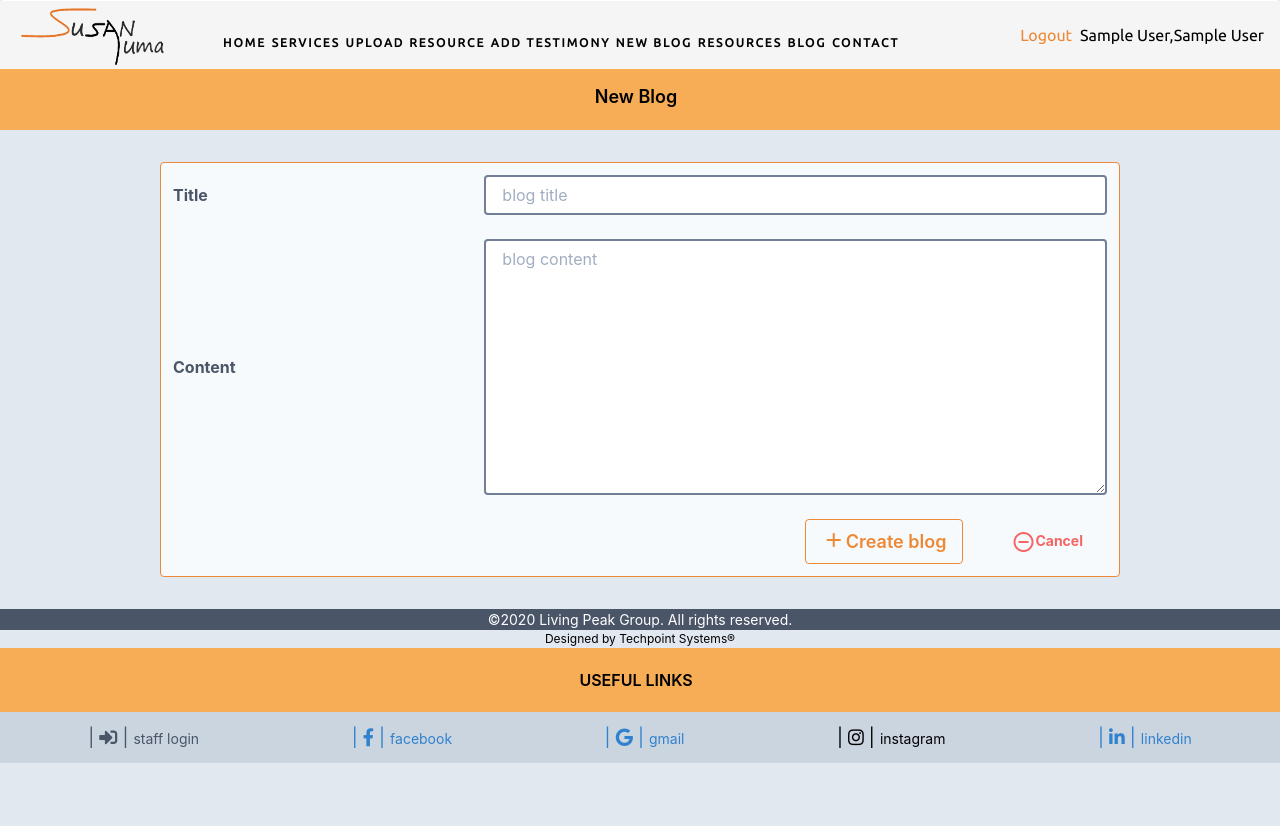
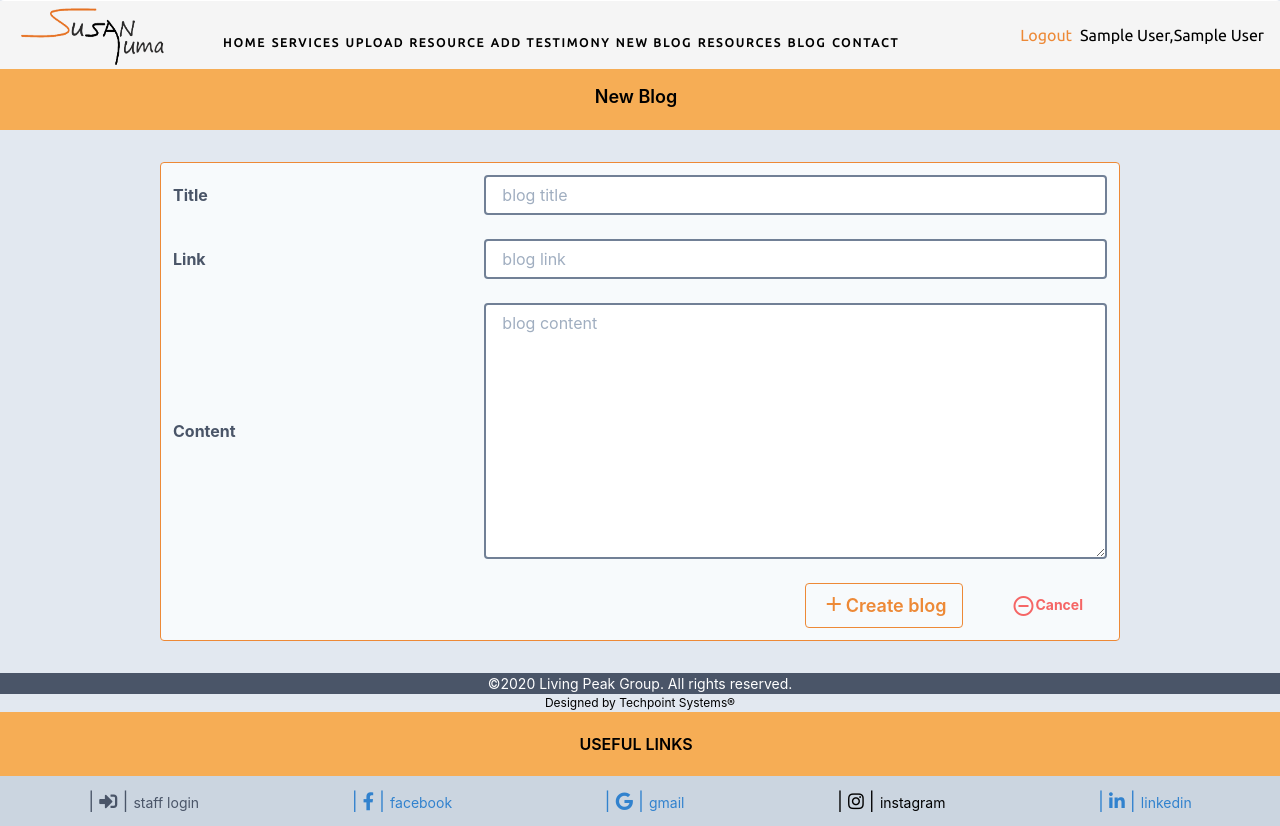
Before and after one commit to jamesmukuya/LPG, a Flask app: page /blog/new in a window 1280 px wide. Shown: the top 826 px of the page. Before the commit the page ends 763 px from the top, so only its background shows below. Run offline with Flask 2, Linux system fonts and the light colour scheme; the visitor is signed in with stand-in values (Sample User, id 1); parts of the project's set-up code (start-up, migrations or seed data) failed here and were passed over; some libraries are stand-ins or nearby versions.

Commit message:
new blog link,blog page fix, use g-drive

```diff
--- a/main/blog/route.py
+++ b/main/blog/route.py
@@ -1,6 +1,7 @@
 """
 blog controller
 """
+import os,glob,json
 from datetime import datetime
 import mysql.connector as sql
 from main.dbConnect.db_conn import Connect
@@ -18,7 +19,8 @@ blog = Blueprint('blog', __name__)
 def blog_page():
   blogs = get_blogs()
   context = {"blogs": blogs}
-  return render_template('blog/blog.html', title='Blogs',**context)
+  return render_template('blog/blog.html', title='Blogs', **context)
+
 
 # MODEL #
 # route only available to staff
@@ -30,10 +32,18 @@ def blog_post():
     if request.method == "POST":
       # get form data
       blog_title = request.form['blog_title']
+      # get the published iframe
       blog_content = request.form['blog_content']
+      # get the blog link
+      blog_link = request.form['blog_link']
+      # split before closure in so as to add class
+      b = blog_content.split("></iframe>")
+      # add class and close
+      blog_content = b[0] + (' class="doc"></iframe>')
+
       emp_id = session['staff_id']
       # insert data to database
-      new_blog(blog_title, blog_content, emp_id)
+      new_blog(blog_title, blog_content, blog_link, emp_id)
       return redirect(url_for('blog.blog_post'))
     return render_template('blog/newBlog.html', title='New Blog')
   return redirect(url_for('user_auth.staff_login'))
@@ -59,10 +69,13 @@ def blog_reply():
 
 
 # edit route takes in the blog id
-@blog.route("/blog/edit/<int:id>",methods=["GET","POST"])
-def blog_edit():
-  return render_template('blog/editBlog.html', title='Edit Blog')
-
+@blog.route("/blog/delete",methods=["POST"])
+def blog_delete():
+  if request.method == 'POST':
+    req = request.form.get('del_btn')
+    delete_blog(req)
+    flash('The blog has been successfully deleted','success')
+    return redirect(url_for('blog.blog_page'))
 
 # CONTROLLERS #
 
@@ -80,7 +93,7 @@ def get_blogs():
 
   # get blogs and details of who posted
   """blogs_query =
-  select main_blogs.id,blog_title,blog_content,date_created,last_name,first_name,
+  select main_blogs.id,blog_title,blog_content,date_created,blog_link,last_name,first_name,
   blog_reply,reply_date,main_blogs_id,basic_user_details_id
   from main_blogs left join blogs_history
   on main_blogs.id = main_blogs_id inner join employee on employee_id = employee.id
@@ -88,7 +101,7 @@ def get_blogs():
   """
 
   blogs_query = """
-  select main_blogs.id,blog_title,blog_content,date_created,last_name,first_name
+  select main_blogs.id,blog_title,blog_content,date_created,blog_link,last_name,first_name
   from main_blogs inner join employee on employee_id = employee.id
   inner join basic_user_details on basic_user_details_id = basic_user_details.id;
   """
@@ -98,8 +111,10 @@ def get_blogs():
   #print(files)
   return blogs
 
+
+
 # insert to database an new blog
-def new_blog(blog_title, blog_content, employee_id):
+def new_blog(blog_title, blog_content, blog_link, employee_id):
   """
   insert a new blog into main_blogs table.
   args: blog_title,blog_content,date_created,employee_id(from session)
@@ -114,14 +129,14 @@ def new_blog(blog_title, blog_content, employee_id):
 
   # get insert blogs
   main_blog_query = """
-    insert into main_blogs (blog_title, blog_content, date_created, employee_id)
-    values(%(blog_title)s, %(blog_content)s, %(date_created)s, %(employee_id)s)
+    insert into main_blogs (blog_title, blog_content, date_created, blog_link, employee_id)
+    values(%(blog_title)s, %(blog_content)s, %(date_created)s,%(blog_link)s, %(employee_id)s)
     """
   date_created = datetime.utcnow()
 
   blog_data = {
       'blog_title': blog_title, 'blog_content': blog_content, 'date_created': date_created,
-      'employee_id': employee_id}
+      'blog_link':blog_link, 'employee_id': employee_id}
   try:
     myCur.execute(main_blog_query, blog_data)
     # commit the data
@@ -189,3 +204,40 @@ def reply_blog(blog_reply, main_blogs_id, user_registration_id):
       #logging.warning(f'{e}')
       print(e)
       flash('could not post blog reply', 'error')
+
+def delete_blog(id):
+  """
+  permanently delete a main blog
+  args: id of the blog
+  """
+  # instanciate database
+  conn = Connect()
+  # connect to the database
+  con = conn.connect_db()
+  # create cursor object
+  myCur = con.cursor(buffered=True, dictionary=True)
+
+  # get employee_id
+  delete_query = """
+    delete from main_blogs where id = %(id)s
+    """
+  blog_data = {'id': id}
+
+  try:
+    myCur.execute(delete_query, blog_data)
+    # commit the data
+    con.commit()
+
+    # close cursor
+    myCur.close()
+
+    # close connection
+    con.close()
+
+  except(sql.Error, sql.Warning) as e:
+      # log the error
+      #logging.basicConfig(filename=app.config['LOGGING_FOLDER'] + 'user_reg.log',
+      #                    level=logging.ERROR)
+      #logging.warning(f'{e}')
+      print(e)
+      flash('could not post blog reply', 'error')
--- a/main/static/css/custom/body.css
+++ b/main/static/css/custom/body.css
@@ -99,6 +99,12 @@ form-div{
     }
 }
 
+.doc{
+    height: 20rem;
+    max-height: 30rem;
+    width: 100%;
+    overflow: hidden;
+}
 /* BLOG PAGE */
 .reply-sub-comment{
     display: flex;
@@ -111,10 +117,9 @@ form-div{
 }
 .blog-wrapper {
     overflow: hidden;
-    overflow-y: auto;
     max-width: 56rem;
     height: auto;
-    max-height: 15rem;
+    max-height: 30rem;
 
 }
 @media screen and (max-width:1440px){
--- a/main/templates/blog/newBlog.html
+++ b/main/templates/blog/newBlog.html
@@ -32,6 +32,18 @@
       <div class="flex mb-6">
         <div class="flex items-center md:w-1/3">
           <label class="block text-gray-700 font-bold md:text-right mb-1 md:mb-0 pr-4" for="uploadTitle">
+            Link
+          </label>
+        </div>
+        <div class="flex items-center w-full md:w-2/3">
+          <input required name="blog_link" class="bg-white border-2 border-gray-600 rounded w-full py-2 px-4 hover:border-orange-500
+              text-gray-700 leading-tight focus:outline-none focus:bg-white focus:border-orange-500" id="uploadTitle"
+            type="text" placeholder="blog link">
+        </div>
+      </div>
+      <div class="flex mb-6">
+        <div class="flex items-center md:w-1/3">
+          <label class="block text-gray-700 font-bold md:text-right mb-1 md:mb-0 pr-4" for="uploadTitle">
             Content
           </label>
         </div>
```
Also changed, not shown: main/static/js/custom/blogPage.js (+47 -11 lines), main/templates/blog/blog.html (+26 -3 lines), 1 other file.
